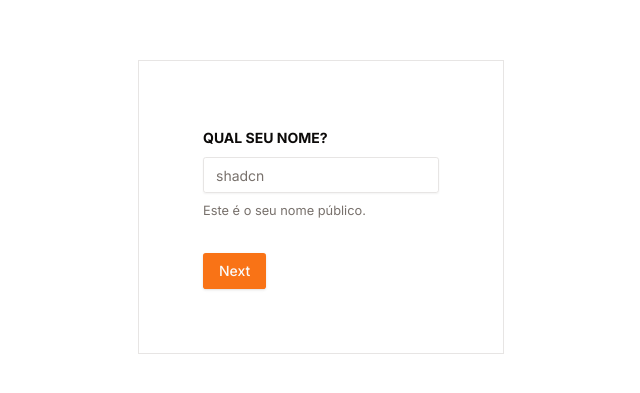
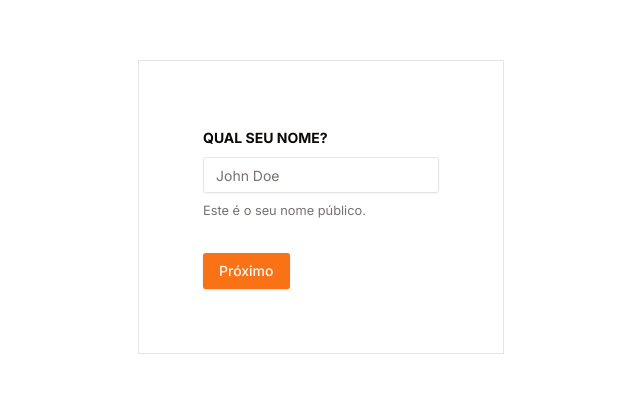
Before and after one commit to Lybano/lybano-front, a Next.js app: page / in a window 1280 px wide. Shown: the part 193-586 px from the top of the page, without its empty margins (319-959 px from the left). Built offline with nearby package versions, Linux system fonts and the light colour scheme.

Commit message:
change msg-error for pt-br

```diff
--- a/src/auth/signup/page.tsx
+++ b/src/auth/signup/page.tsx
@@ -18,8 +18,14 @@ import {
 import { Input } from "@/components/ui/input";
 
 const formSchema = z.object({
-  username: z.string().min(2).max(50),
-  cnpj: z.string().length(14, "CNPJ deve ter 14 dígitos").optional(),
+  username: z
+    .string()
+    .min(3, { message: "O nome deve ter pelo menos 3 caracteres" })
+    .max(50, { message: "O nome deve ter no máximo 50 caracteres" }),
+  cnpj: z
+    .string()
+    .min(14, { message: "CNPJ deve ter 14 caracteres com máscara" })
+    .optional(),
 });
 
 export default function SignUp() {
@@ -58,7 +64,7 @@ export default function SignUp() {
                 <FormItem>
                   <FormLabel className="font-bold">QUAL SEU NOME?</FormLabel>
                   <FormControl>
-                    <Input placeholder="shadcn" {...field} />
+                    <Input placeholder="John Doe" {...field} />
                   </FormControl>
                   <FormDescription>Este é o seu nome público.</FormDescription>
                   <FormMessage />
@@ -84,7 +90,7 @@ export default function SignUp() {
               )}
             />
           )}
-          <Button type="submit">{step === 0 ? "Next" : "Submit"}</Button>
+          <Button type="submit">{step === 0 ? "Próximo" : "Enviar"}</Button>
         </form>
       </Form>
     </div>
```
